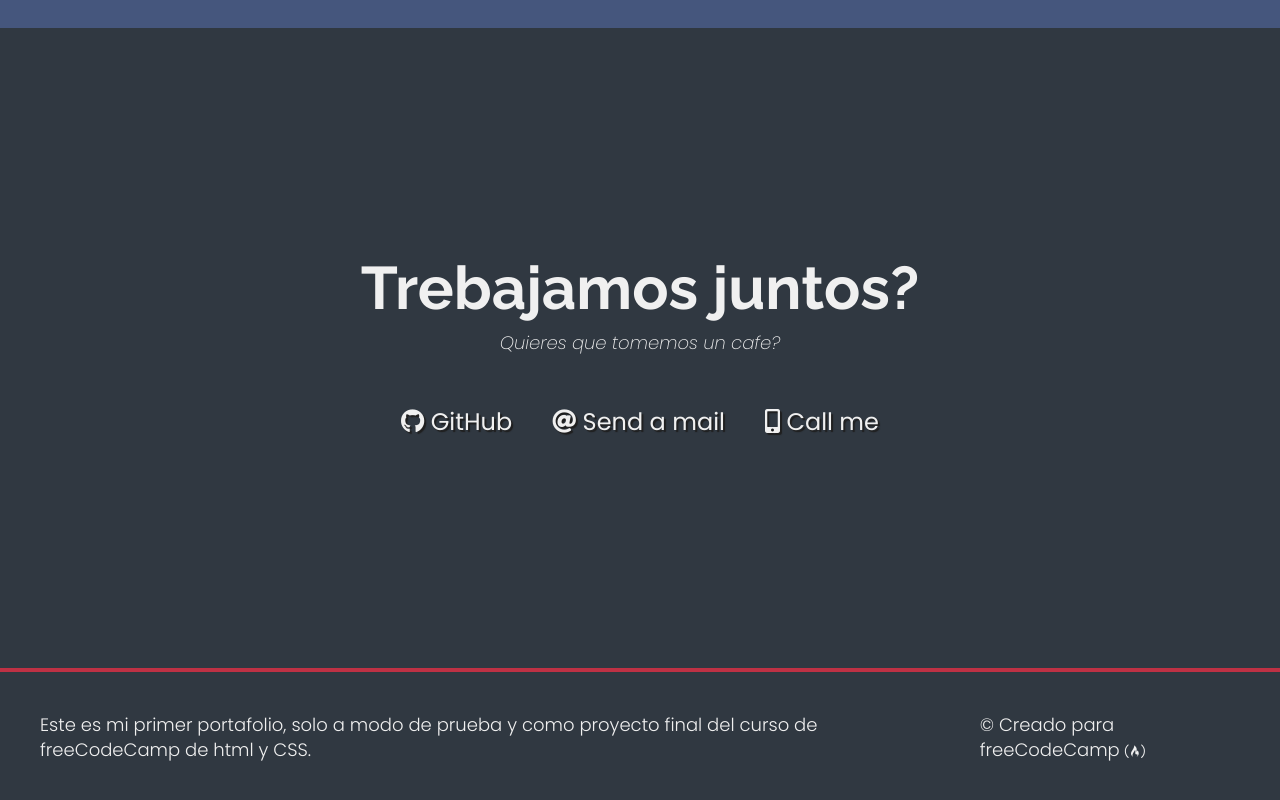
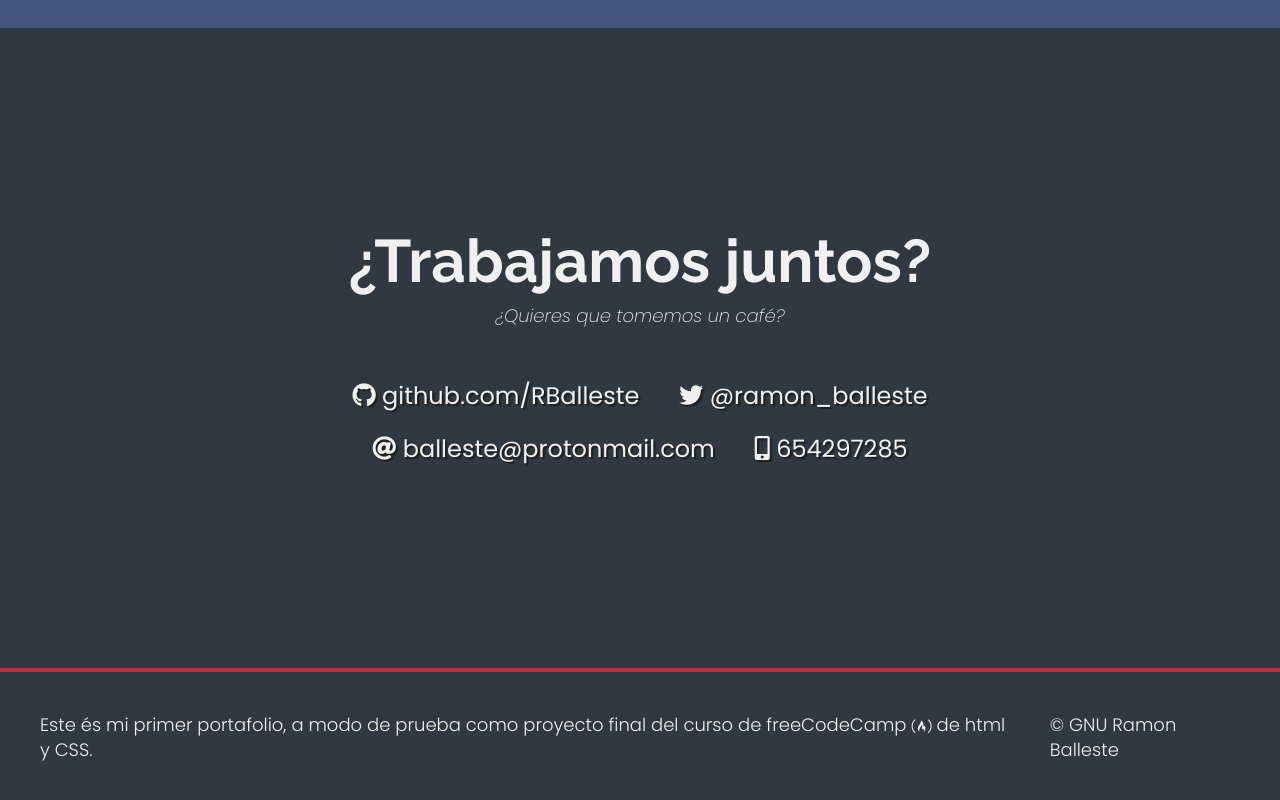
Before and after one commit to RBalleste/portafoli, a plain HTML site: page index.html in a window 1280 px wide. Shown: the part 1996-2796 px from the top of the page. Drawn offline with Linux system fonts and the light colour scheme.

Commit message:
Update index.html

```diff
--- a/index.html
+++ b/index.html
@@ -1,5 +1,11 @@
+<!DOCTYPE html>
+<html lang="en">
 <head>
+  <meta charset="UTF-8">
+  <meta http-equiv="X-UA-Compatible" content="IE=edge">
+  <meta name="viewport" content="width=device-width, initial-scale=1.0">
   <link href="style.css" rel="stylesheet" type="text/css">
+  <title>Portafolio de Ramon Ballesté</title>
 </head>
 <body>
   <link
@@ -20,9 +26,11 @@
   <main>
   <nav id="navbar" class="nav">
     <ul class="nav-list">
+      <!--
       <li>
         <a href="#welcome-section">Sobre jo</a>
       </li>
+      -->
       <li>
         <a href="#projects">Treballs</a>
       </li>
@@ -38,7 +46,7 @@
 
   <section id="welcome-section" class="welcome-section">
     <h1>Hola, soy Ramon Ballesté Garcia</h1>
-  <p>Estudiante de programación</p>
+    <p>Aprendiendo a  programar</p>
   </section>
 
   <!-- END ME SECTION -->
@@ -46,7 +54,7 @@
   <!-- START PROJECTS SECTION -->
 
   <section id="projects" class="projects-section">
-  <h2 class="projects-section-header">Aquestos son alguns dels meus projectes</h2>
+    <h2 class="projects-section-header">Estos son algunos de mis proyectos</h2>
 
     <div class="projects-grid">
       <!-- PRIMER PROJECTE -->
@@ -147,8 +155,8 @@
 
   <section id="contact" class="contact-section">
     <div class="contact-section-header">
-    <h2>Trebajamos juntos?</h2>
-    <p>Quieres que tomemos un cafe?</p>
+      <h2>¿Trabajamos juntos?</h2>
+      <p>¿Quieres que tomemos un café?</p>
     </div>
     <div class="contact-links">
       <a
@@ -156,39 +164,38 @@
         href="https://github.com/RBalleste"
         target="_blank"
         class="btn contact-details"
-      ><i class="fab fa-github"></i> GitHub</a
+        ><i class="fab fa-github"></i> github.com/RBalleste</a
       >
-    <!--
+
       <a
-      href="https://twitter.com/freecodecamp"
+        href="https://twitter.com/"
         target="_blank"
         class="btn contact-details"
-      ><i class="fab fa-twitter"></i> Twitter</a
-    > -->
-    <a href="mailto:rballeste69@gmail.com" class="btn contact-details"
-      ><i class="fas fa-at"></i> Send a mail</a
+        ><i class="fab fa-twitter"></i>  @ramon_balleste</a
       >
-    <a href="tel:654297285" class="btn contact-details"
-      ><i class="fas fa-mobile-alt"></i> Call me</a
+      <a href="mailto:balleste@protonmail.com" class="btn contact-details"
+        ><i class="fas fa-at"></i>  balleste@protonmail.com</a
+      >
+      <a href="tel:" class="btn contact-details"
+        ><i class="fas fa-mobile-alt"></i> 654297285</a
       >
     </div>
   </section>
-
     <!-- END CONTACT SECTION -->
 
   <!-- START FOOTER SECTION -->
-
     <footer>
     <p>
-    Este es mi primer portafolio, solo a modo de prueba y como proyecto final del curso de freeCodeCamp de html y CSS.
+      Este és mi primer portafolio, a modo de prueba como proyecto final del curso de <a href="https://www.freecodecamp.com/" target="_blank"
+      >freeCodeCamp <i class="fab fa-free-code-camp"></i
+    ></a> de html y CSS.
     </p>
     <p>
-    &copy; Creado para
-    <a href="https://www.freecodecamp.com/" target="_blank"
-      >freeCodeCamp <i class="fab fa-free-code-camp"></i
-    ></a>
+      &copy;  GNU Ramon Balleste
     </p>
   </footer>
+  <!-- END FOOTER SECTION -->
   </main>
-<!-- END FOOTER SECTION -->
   </body>
+
+</html>
```
Lines whose indentation alone changed are shown as unchanged.
